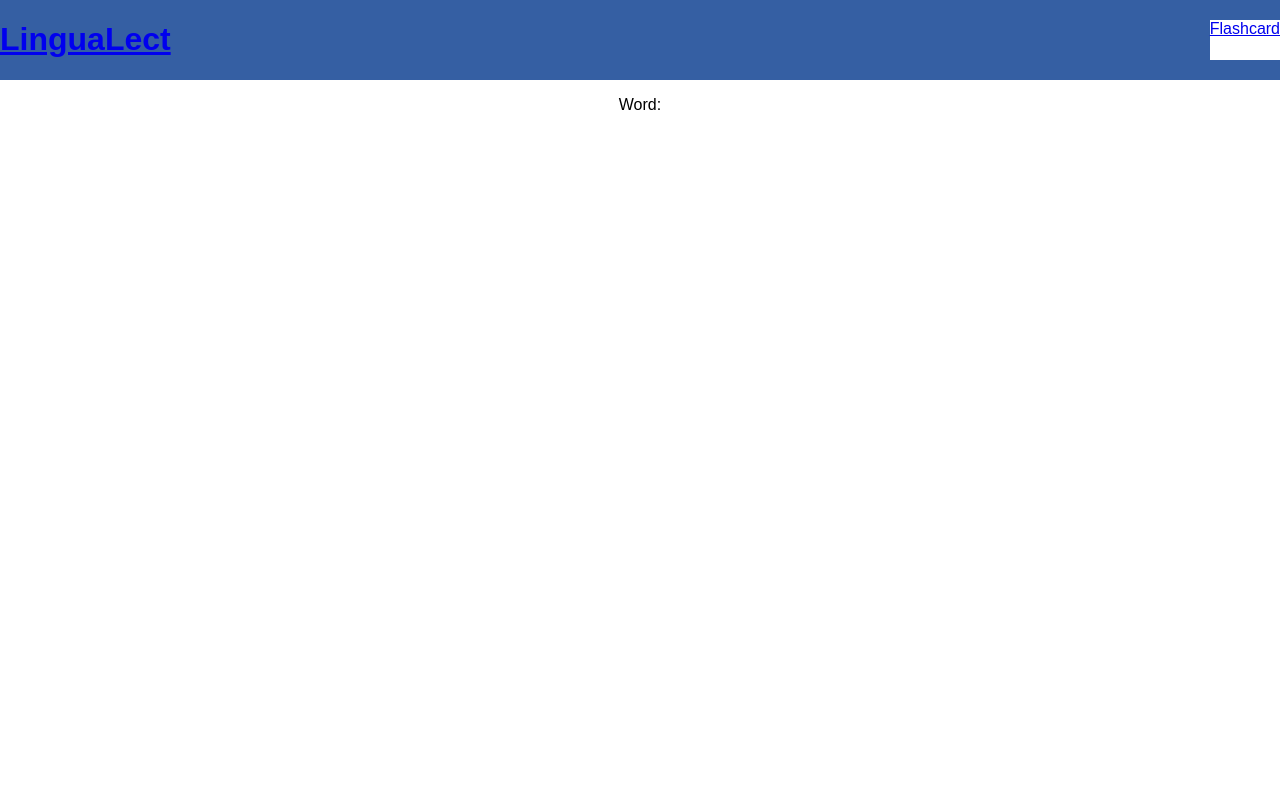
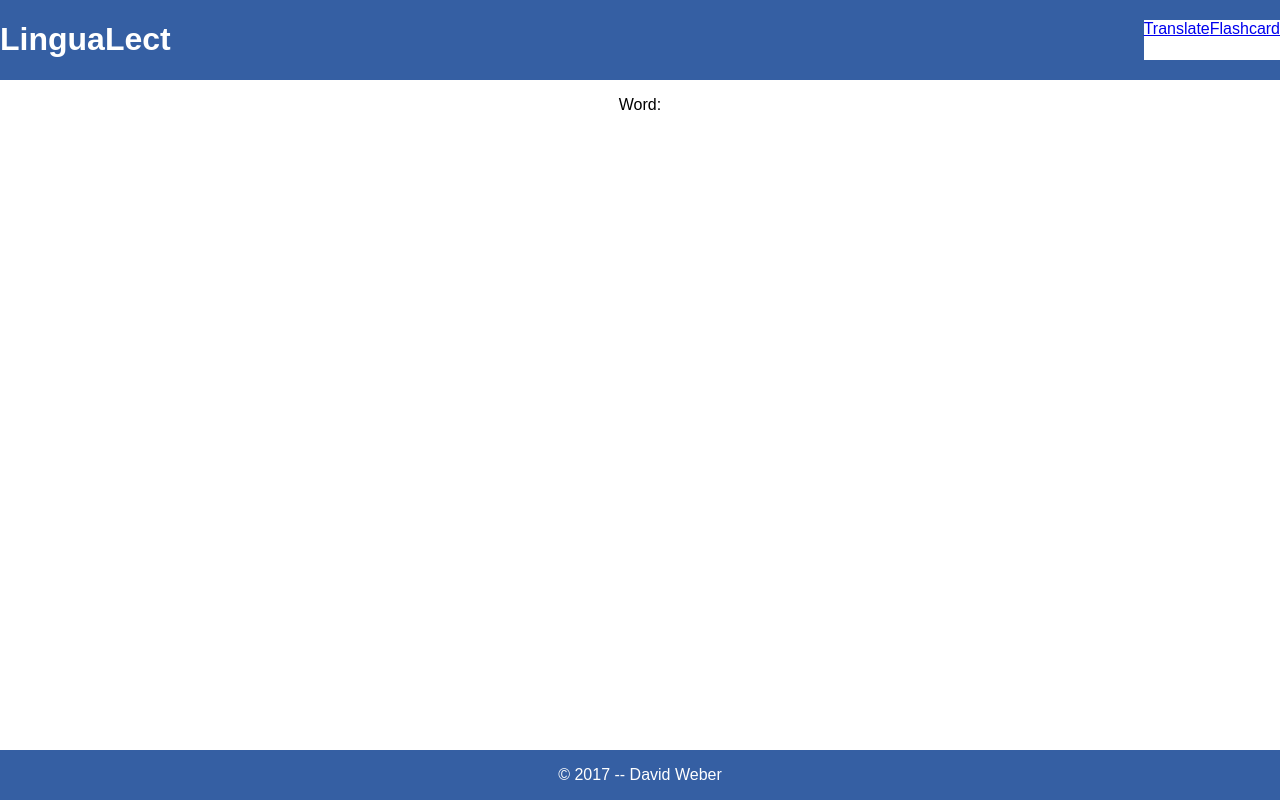
Before and after one commit to dweb1/LinguaLect, a React (Create React App) app in the folder client/: page /categories/1/flashcards in a window 1280 px wide. Built offline with nearby package versions, Linux system fonts and the light colour scheme; no server answers.

Commit message:
Now accessing proper category name on flashcard page to enable API call to Oxford

```diff
--- a/client/src/App.js
+++ b/client/src/App.js
@@ -14,12 +14,32 @@ const Nav = styled.div`
 const NavButton = styled.div`
   background-color:white;
   margin: 20px 0;
-  color: #355fa3
+  color: #355fa3;
 `
+
 const Logo = styled.div`
-  h1{
+  h1 {
+    color:white;
+  }
+  a {
     text-decoration: none
   }
+`
+
+const Footer = styled.div`
+  position: absolute;
+  right: 0;
+  bottom: 0;
+  left: 0;
+  padding: 1rem;
+  background-color: #355fa3;
+  text-align: center;
+  color: white
+`
+
+const Buttons = styled.div`
+  display: flex;
+  justify-content: space-between;
 `
 
 class App extends Component {
@@ -30,17 +50,23 @@ class App extends Component {
       <Router>
         <div className="App">
           <Nav>
-            <Logo>
+          <Logo>
             <Link to="/">
-              <h1>LinguaLect</h1>
+                <h1>LinguaLect</h1>
             </Link>
             </Logo>
-            <NavButton>
-              <Link to="/categories">Flashcard</Link>
-            </NavButton>
+            <Buttons>
+              <NavButton>
+                <Link to="/translate">Translate</Link>
+              </NavButton>
+              <NavButton>
+                <Link to="/categories">Flashcard</Link>
+              </NavButton>
+            </Buttons>
           </Nav>
           <Route exact path="/categories" component={CategoryList} />
           <Route exact path="/categories/:category_id/flashcards" component={Flashcard} />
+        <Footer>© 2017 -- David Weber</Footer>
         </div>
       </Router>
     );
--- a/client/src/components/Category.js
+++ b/client/src/components/Category.js
@@ -5,16 +5,19 @@ import styled from 'styled-components'
 
 const CatCard = styled.div`
     width: 30%;
+    text-decoration: none;
     color: #355fa3;
     margin: 20px 0;
     box-shadow: 1px 1px 5px black;
     :hover {
         background-color: #355fa3;
-        color: white
+        a {
+            color: white
+        }
     }
-    :a:link {
-        text-decoration: none
-
+    a {
+        text-decoration: none;
+        display: block
     }
 `
 
--- a/client/src/components/CategoryList.js
+++ b/client/src/components/CategoryList.js
@@ -38,7 +38,6 @@ class CategoryList extends Component {
             <CatListBox>
             {this.state.categories.map((category) => (
                 <Category key={category.id} category={category} />
-
             ))}
             </CatListBox>
         )
--- a/client/src/components/Flashcard.js
+++ b/client/src/components/Flashcard.js
@@ -7,6 +7,8 @@ class Flashcard extends Component {
     constructor() {
         super();
         this.state = {
+            error: "",
+            categories: [],
             flashcard: {
                 main_word: "",
                 options: [],
@@ -16,24 +18,39 @@ class Flashcard extends Component {
         }
     }
 
-    componentWillMount(){
-        // this._fetchDataForFlashcard();
+    componentWillMount = async () => {
+        await this._fetchCategories();
+        this._fetchDataForFlashcard();
+    }
+
+    _fetchCategories = async () => {
+        try {
+            const res = await axios.get('/api/categories');
+            const categories = res.data;
+            this.setState({categories});
+        } catch (error) {
+            this.setState({error});
+        }
     }
 
     _fetchDataForFlashcard = async () => {
-        const res = await axios.get(`https://od-api.oxforddictionaries.com/api/v1/wordlist/en/domains%3DCooking`, {
-            timeout: 5000,
-            headers: {
-                'app_id': '4aaa8e8b',
-                'app_key': '127bf340b31bab6a0cbe8cbde38dae2e'
-            }
-        })
-        this.setState({
-            main_word: res.data.main_word,
-            correct_answer: res.data.correct_answer,
-            options: res.data.options,
-            category: res.data.category,
-        })
+        let categoryId = this.props.match.params.category_id
+        categoryId -= 1
+        const catName = this.state.categories[categoryId].name
+        console.log(catName)
+        // const res = await axios.get(`https://od-api.oxforddictionaries.com/api/v1/wordlist/en/domains%3DCooking`, {
+        //     timeout: 5000,
+        //     headers: {
+        //         'app_id': '4aaa8e8b',
+        //         'app_key': '127bf340b31bab6a0cbe8cbde38dae2e'
+        //     }
+        // })
+        // this.setState({
+        //     main_word: res.data.main_word,
+        //     correct_answer: res.data.correct_answer,
+        //     options: res.data.options,
+        //     category: res.data.category,
+        // })
     }
 
     render () {
```
